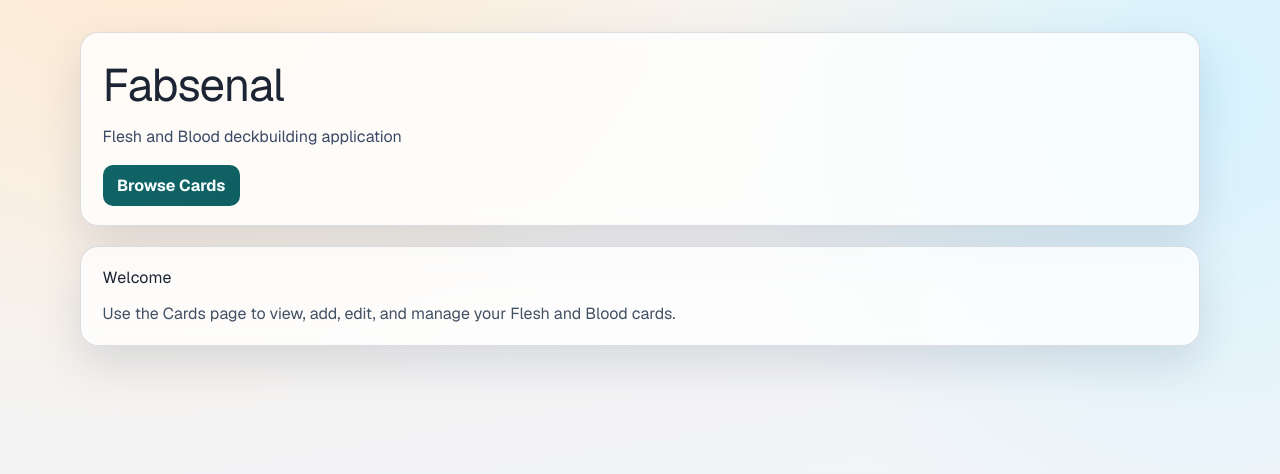
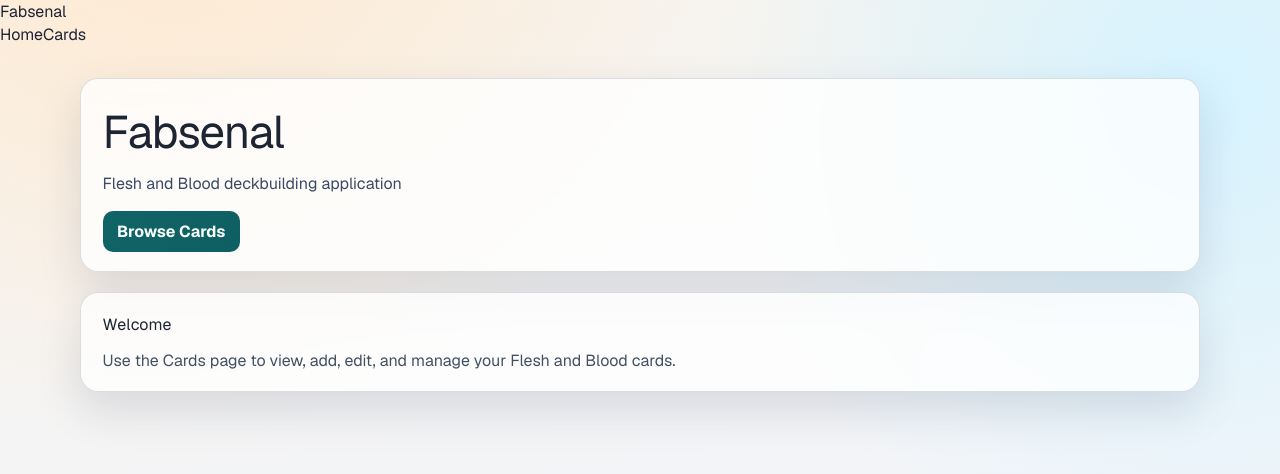
Before and after one commit to csalguera/fabsenal, a Next.js app: page / in a window 1280 px wide. Shown: the top 474 px of the page. Built offline with nearby package versions, Linux system fonts and the light colour scheme.

Commit message:
add app-wide top navigation shell

```diff
--- a/app/layout.tsx
+++ b/app/layout.tsx
@@ -1,4 +1,5 @@
 import type { Metadata } from "next";
+import Link from "next/link";
 import { Geist, Geist_Mono } from "next/font/google";
 import "./globals.css";
 
@@ -27,7 +28,24 @@ export default function RootLayout({
       lang="en"
       className={`${geistSans.variable} ${geistMono.variable} h-full antialiased`}
     >
-      <body className="min-h-full flex flex-col">{children}</body>
+      <body className="min-h-full flex flex-col">
+        <header className="top-nav-shell">
+          <nav className="top-nav" aria-label="Main navigation">
+            <Link href="/" className="top-nav-brand" aria-label="Fabsenal home">
+              Fabsenal
+            </Link>
+            <div className="top-nav-links">
+              <Link href="/" className="top-nav-link">
+                Home
+              </Link>
+              <Link href="/cards" className="top-nav-link">
+                Cards
+              </Link>
+            </div>
+          </nav>
+        </header>
+        {children}
+      </body>
     </html>
   );
 }
```
